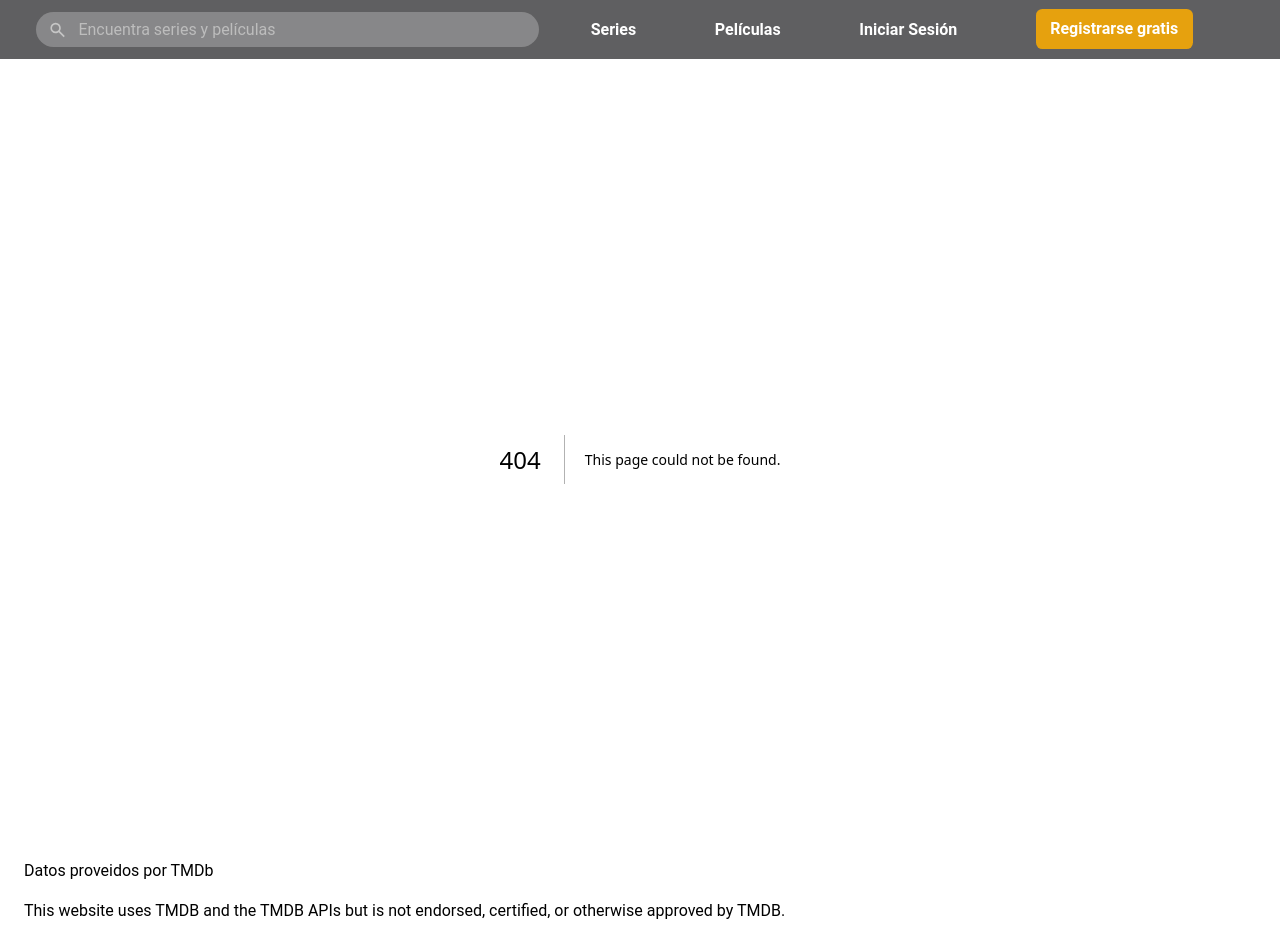
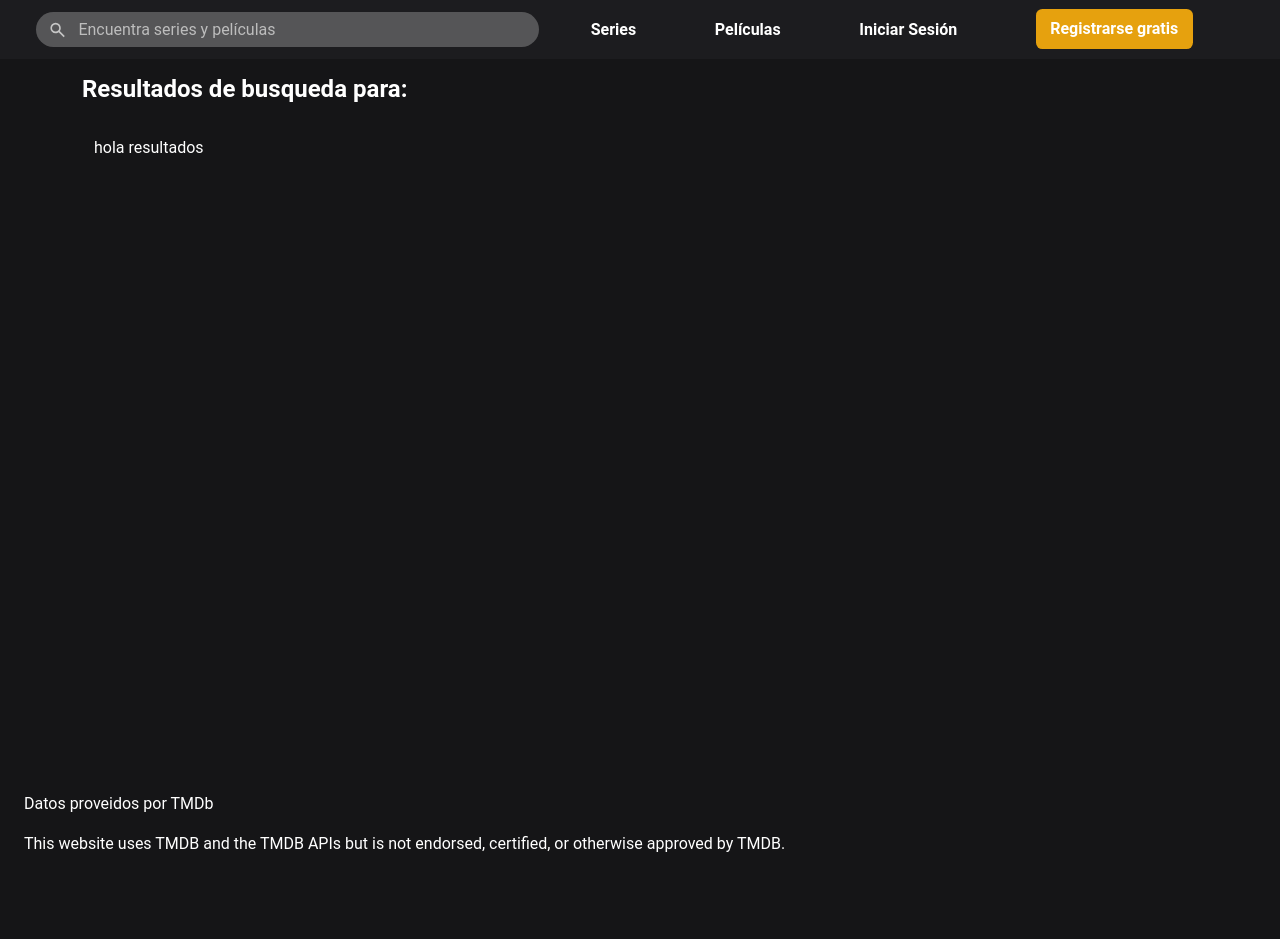
Before and after one commit to rodrigocattebeke/moviesworld, a Next.js app: page /buscar in a window 1280 px wide. Before the commit this address had no page. After the commit the page ends 872 px from the top, so only its background shows below. Built offline with nearby package versions, Linux system fonts and the light colour scheme.

Commit message:
modify movie card for use in search page

```diff
--- /dev/null
+++ b/src/app/api/buscar/route.js
@@ -0,0 +1,8 @@
+import { moviesArray } from "../moviesArray";
+
+export async function GET(req) {
+  const query = req.nextUrl.searchParams.get("q");
+  const array = moviesArray();
+
+  return Response.json(array, { status: 200 });
+}
--- /dev/null
+++ b/src/app/buscar/buscar.module.css
@@ -0,0 +1,20 @@
+.container {
+  position: sticky;
+  top: var(--header-height);
+  width: 100%;
+  height: auto;
+  min-height: 2rem;
+}
+
+.title {
+  font-size: 1.5rem;
+  font-weight: 600;
+}
+
+.resultsContainer {
+  width: 100%;
+  height: auto;
+  min-height: 85vh;
+  padding-top: 1.5rem;
+  padding-bottom: 1.5rem;
+}
--- /dev/null
+++ b/src/app/buscar/page.jsx
@@ -0,0 +1,34 @@
+"use client";
+
+import { useSearchParams } from "next/navigation";
+import styles from "./buscar.module.css";
+import { useEffect, useState } from "react";
+
+export default function Buscar() {
+  const searchParams = useSearchParams();
+  const query = searchParams.get("q");
+  const [results, setResults] = useState(null);
+  const [isLoading, setIsLoading] = useState(true);
+
+  useEffect(() => {
+    const getResults = async () => {
+      const res = await fetch(`/api/buscar?q=${query}`);
+      const results = await res.json();
+      console.log(results);
+      setResults(results);
+      setIsLoading(false);
+    };
+    getResults();
+  }, [query]);
+
+  return (
+    <section className={`container position-relative mt-3`}>
+      <div className={styles.container}>
+        <div className="container d-flex flex-row p-0">
+          <h2 className={`${styles.title}`}>Resultados de busqueda para: {query}</h2>
+        </div>
+      </div>
+      <div className={`${styles.resultsContainer} container`}>{isLoading ? <p>Cargando...</p> : <p>hola resultados</p>}</div>
+    </section>
+  );
+}
--- a/src/app/globals.css
+++ b/src/app/globals.css
@@ -12,6 +12,9 @@
   --font-secondary-color: rgb(0, 0, 0);
   --font-secondary-color-hover: rgb(59, 59, 59);
   --font-tertiary-color: rgb(189, 189, 189);
+
+  /* HEADER  */
+  --header-height: 3.7rem;
 
   /* ICONS COLORS */
   --icon-primary-color: #c6c6c6;
--- a/src/components/Hero/Hero.jsx
+++ b/src/components/Hero/Hero.jsx
@@ -14,7 +14,8 @@ export const Hero = async () => {
       <div className={`${styles.heroImgContainer}`}>
         <Image src={backdropImg} loading="lazy" className={`${styles.heroImg}`} alt={`Banner de la película ${heroMovie.title}`} width={700} height={300} sizes="100vw" />
       </div>
-      <div className={`${styles.infoContainer} container-fluid p-0`}>
+      <div className={`container-fluid`}>
+        <div className={`${styles.infoContainer} container p-0`}>
           <div className={`${styles.titleContainer} container-xl`}>
             <p className={`${styles.title}`}>{heroMovie.title}</p>
           </div>
@@ -31,6 +32,7 @@ export const Hero = async () => {
             </div>
           </div>
         </div>
+      </div>
     </section>
   );
 };
--- a/src/components/Hero/Hero.module.css
+++ b/src/components/Hero/Hero.module.css
@@ -6,13 +6,13 @@
 }
 
 .description p {
-  font-size: 1.2rem;
+  font-size: 1.1rem;
 }
 
 .heroContainer {
   position: relative;
   display: grid;
-  grid-template-rows: 70% 30%;
+  grid-template-rows: 70%;
   height: 90vh;
   max-height: 600px;
 }
@@ -57,6 +57,7 @@
 .title {
   font-size: 3rem;
   font-weight: 600;
+  line-height: 1;
   padding: 0;
   margin-bottom: 2rem;
 }
@@ -64,6 +65,8 @@
 .titleContainer {
   position: absolute;
   top: 0;
+  left: 0;
+  max-width: 550px;
   transform: translateY(-100%);
 }
 
--- a/src/components/layout/Header/Header.module.css
+++ b/src/components/layout/Header/Header.module.css
@@ -2,8 +2,7 @@
   position: sticky;
   display: flex;
   align-items: center;
-
-  height: 3.7rem;
+  height: var(--header-height);
   top: 0;
   background-color: var(--background-color-primary-75);
   color: var(--font-primary-color);
```
Also changed, not shown: src/components/movie/MovieCard/MovieCard.jsx (+6 -3 lines), src/components/movie/MovieCard/MovieCard.module.css (+36 -1 lines), 1 other file (tests, documents, lock files or other folders). Lines whose indentation alone changed are shown as unchanged.
